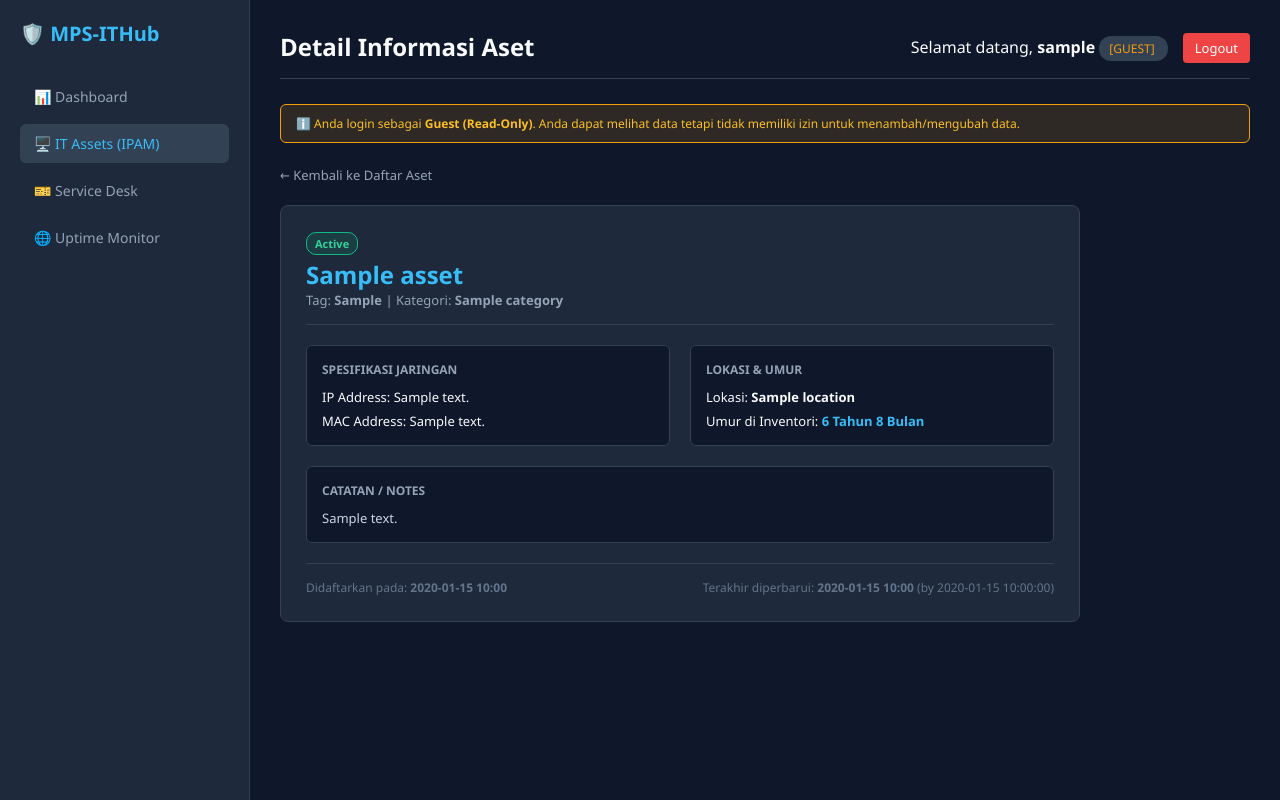
After one commit to maydhikasetiawan/my-web-app, a Flask app: page /assets/1 in a window 1280 px wide. The commit adds this page. Run offline with Flask 3, Linux system fonts and the light colour scheme; the visitor is signed in with stand-in values (Sample User, id 1); a database or web service that is not in the repository returns one stand-in record (values such as "Sample title"); some libraries are stand-ins or nearby versions.

Commit message:
feat: add asset detail view page and clickable table links

```diff
--- a/routes/assets.py
+++ b/routes/assets.py
@@ -127,6 +127,23 @@ def edit(asset_id):
 
     return render_template('assets/edit.html', asset=asset, active_page='assets')
 
+@assets_bp.route('/<int:asset_id>')
+@login_required
+def detail(asset_id):
+    conn = get_db_connection()
+    cur = conn.cursor()
+    cur.execute("SELECT * FROM assets WHERE id = %s;", (asset_id,))
+    asset = cur.fetchone()
+    cur.close()
+    conn.close()
+
+    if not asset:
+        return "Asset tidak ditemukan", 404
+
+    asset['age'] = calculate_age(asset['created_at'])
+
+    return render_template('assets/detail.html', asset=asset, active_page='assets')
+
 @assets_bp.route('/delete/<int:asset_id>')
 @login_required
 @write_access_required
--- /dev/null
+++ b/templates/assets/detail.html
@@ -0,0 +1,51 @@
+{% extends 'base.html' %}
+
+{% block title %}Detail Aset - {{ asset.asset_tag }}{% endblock %}
+{% block header_title %}Detail Informasi Aset{% endblock %}
+
+{% block content %}
+<div style="margin-bottom: 20px;">
+    <a href="{{ url_for('assets.index') }}" style="color: #94a3b8; text-decoration: none; font-size: 13px;">← Kembali ke Daftar Aset</a>
+</div>
+
+<div class="form-card" style="max-width: 800px;">
+    <div style="display: flex; justify-content: space-between; align-items: center; margin-bottom: 20px; border-bottom: 1px solid #334155; padding-bottom: 15px;">
+        <div>
+            <span class="badge {% if asset.status == 'Active' %}badge-active{% elif asset.status == 'Under Repair' %}badge-repair{% else %}badge-retired{% endif %}">
+                {{ asset.status }}
+            </span>
+            <h2 style="color: #38bdf8; margin-top: 5px;">{{ asset.name }}</h2>
+            <p style="color: #94a3b8; font-size: 13px;">Tag: <strong>{{ asset.asset_tag }}</strong> | Kategori: <strong>{{ asset.category }}</strong></p>
+        </div>
+        {% if session['role'] != 'guest' %}
+        <div>
+            <a href="{{ url_for('assets.edit', asset_id=asset.id) }}" class="btn-primary" style="text-decoration: none;">Edit Aset</a>
+        </div>
+        {% endif %}
+    </div>
+
+    <div style="display: grid; grid-template-columns: 1fr 1fr; gap: 20px; margin-bottom: 20px;">
+        <div style="background: #0f172a; padding: 15px; border-radius: 6px; border: 1px solid #334155;">
+            <h4 style="color: #94a3b8; font-size: 12px; margin-bottom: 10px;">SPESIFIKASI JARINGAN</h4>
+            <p style="font-size: 13px; margin-bottom: 6px;">IP Address: <code>{{ asset.ip_address or '-' }}</code></p>
+            <p style="font-size: 13px;">MAC Address: <code>{{ asset.mac_address or '-' }}</code></p>
+        </div>
+
+        <div style="background: #0f172a; padding: 15px; border-radius: 6px; border: 1px solid #334155;">
+            <h4 style="color: #94a3b8; font-size: 12px; margin-bottom: 10px;">LOKASI & UMUR</h4>
+            <p style="font-size: 13px; margin-bottom: 6px;">Lokasi: <strong>{{ asset.location or '-' }}</strong></p>
+            <p style="font-size: 13px;">Umur di Inventori: <strong style="color: #38bdf8;">{{ asset.age }}</strong></p>
+        </div>
+    </div>
+
+    <div style="background: #0f172a; padding: 15px; border-radius: 6px; border: 1px solid #334155; margin-bottom: 20px;">
+        <h4 style="color: #94a3b8; font-size: 12px; margin-bottom: 10px;">CATATAN / NOTES</h4>
+        <p style="font-size: 13px; color: #cbd5e1; white-space: pre-line;">{{ asset.notes or 'Tidak ada catatan tambahan.' }}</p>
+    </div>
+
+    <div style="border-top: 1px solid #334155; padding-top: 15px; font-size: 12px; color: #64748b; display: flex; justify-content: space-between;">
+        <span>Didaftarkan pada: <strong>{{ asset.created_at.strftime('%Y-%m-%d %H:%M') if asset.created_at else '-' }}</strong></span>
+        <span>Terakhir diperbarui: <strong>{{ asset.updated_at.strftime('%Y-%m-%d %H:%M') if asset.updated_at else '-' }}</strong> (by {{ asset.updated_by or 'system' }})</span>
+    </div>
+</div>
+{% endblock %}
```
Also changed, not shown: templates/assets/index.html (+10 -2 lines).
